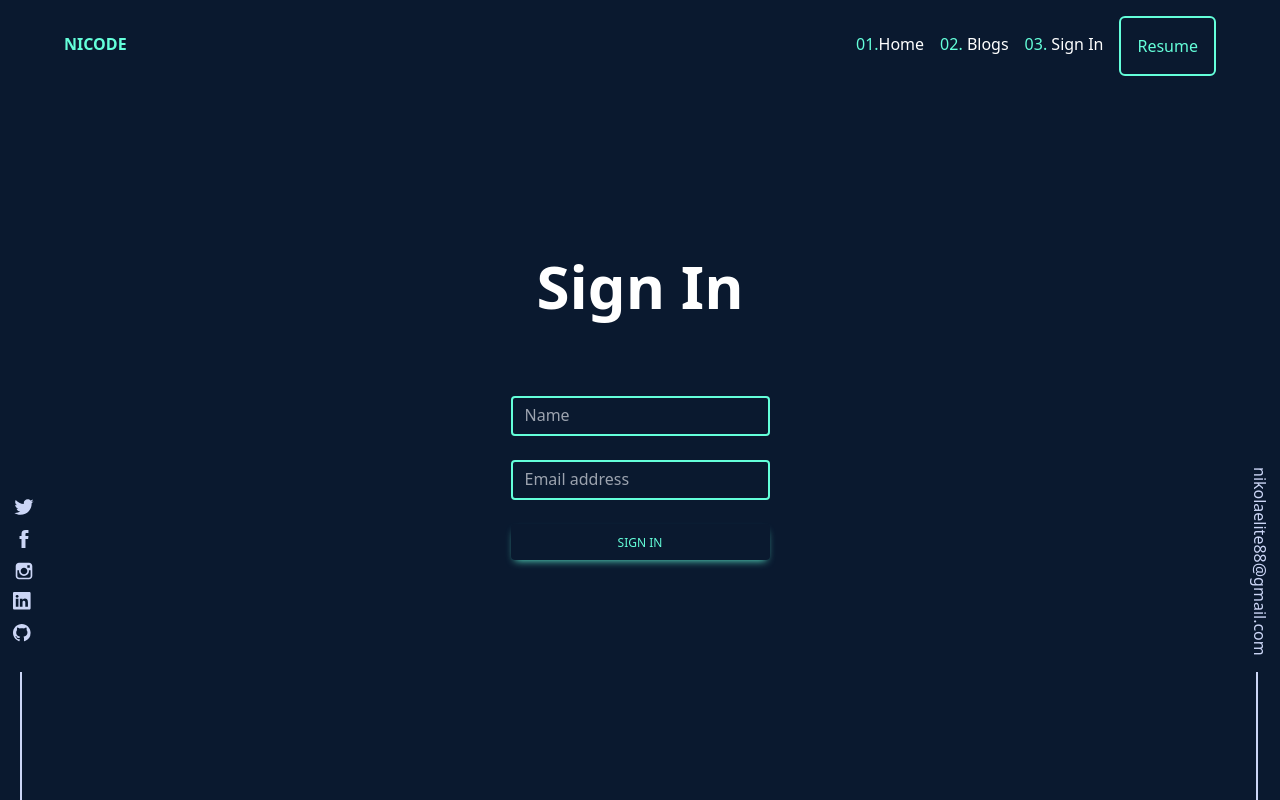
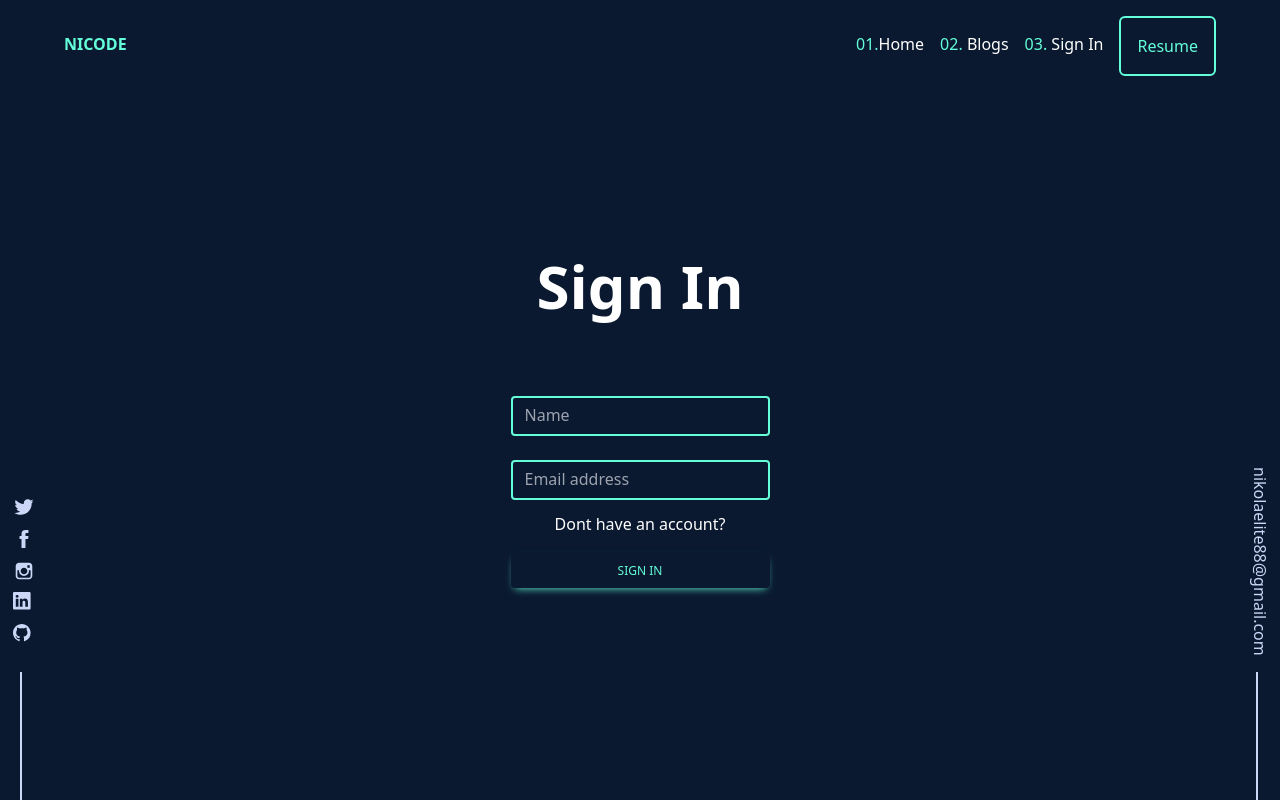
Before and after one commit to nikolaklenje/MyBlogPage, a Next.js app: page /signin in a window 1280 px wide. Built offline with nearby package versions, Linux system fonts and the light colour scheme; no server answers.

Commit message:
signIn component wrap-up

```diff
--- a/src/components/layout/signIn/index.tsx
+++ b/src/components/layout/signIn/index.tsx
@@ -17,18 +17,19 @@ export const SignIn: FC = () => {
                   name="name"
                 />
               </div>
-              <div className="relative mb-6">
+              <div className="relative mb-3">
                 <input
                   type="email"
-                  className="tet-white block min-h-[auto] w-full rounded border-2 border-[#64ffda] bg-transparent py-[0.32rem] px-3 leading-[1.6] outline-none transition-all duration-200 ease-linear focus:placeholder:opacity-100  data-[te-input-state-active]:placeholder:opacity-100 motion-reduce:transition-none dark:text-neutral-200"
+                  className="text-white block min-h-[auto] w-full rounded border-2 border-[#64ffda] bg-transparent py-[0.32rem] px-3 leading-[1.6] outline-none transition-all duration-200 ease-linear focus:placeholder:opacity-100  data-[te-input-state-active]:placeholder:opacity-100 motion-reduce:transition-none dark:text-neutral-200"
                   placeholder="Email address"
                   name="email"
                 />
               </div>
+              <p className="text-white mb-4">Dont have an account?</p>
               <input
                 type="Submit"
                 defaultValue="Sign In"
-                className="mb-6 inline-block w-full rounded border-[#64ffda] bg-primary px-6 pt-2.5 pb-2 text-xs font-medium uppercase leading-normal
+                className="inline-block w-full rounded border-[#64ffda] bg-primary px-6 pt-2.5 pb-2 text-xs font-medium uppercase leading-normal
                    text-[#64ffda]  shadow-[0_4px_9px_-4px_#64ffda] transition duration-150 ease-in-out hover:bg-primary-600 hover:shadow-[0_8px_9px_-4px_rgba(59,113,202,0.3),0_4px_18px_0_rgba(59,113,202,0.2)]
                     focus:bg-primary-600 focus:shadow-[0_8px_9px_-4px_rgba(59,113,202,0.3),0_4px_18px_0_rgba(59,113,202,0.2)] focus:outline-none focus:ring-0 active:bg-primary-700 active:shadow-[0_8px_9px_-4px_rgba(59,113,202,0.3),0_4px_18px_0_rgba(59,113,202,0.2)]"
               />
```
Also changed, not shown: 1 other file (tests, documents, lock files or other folders).
